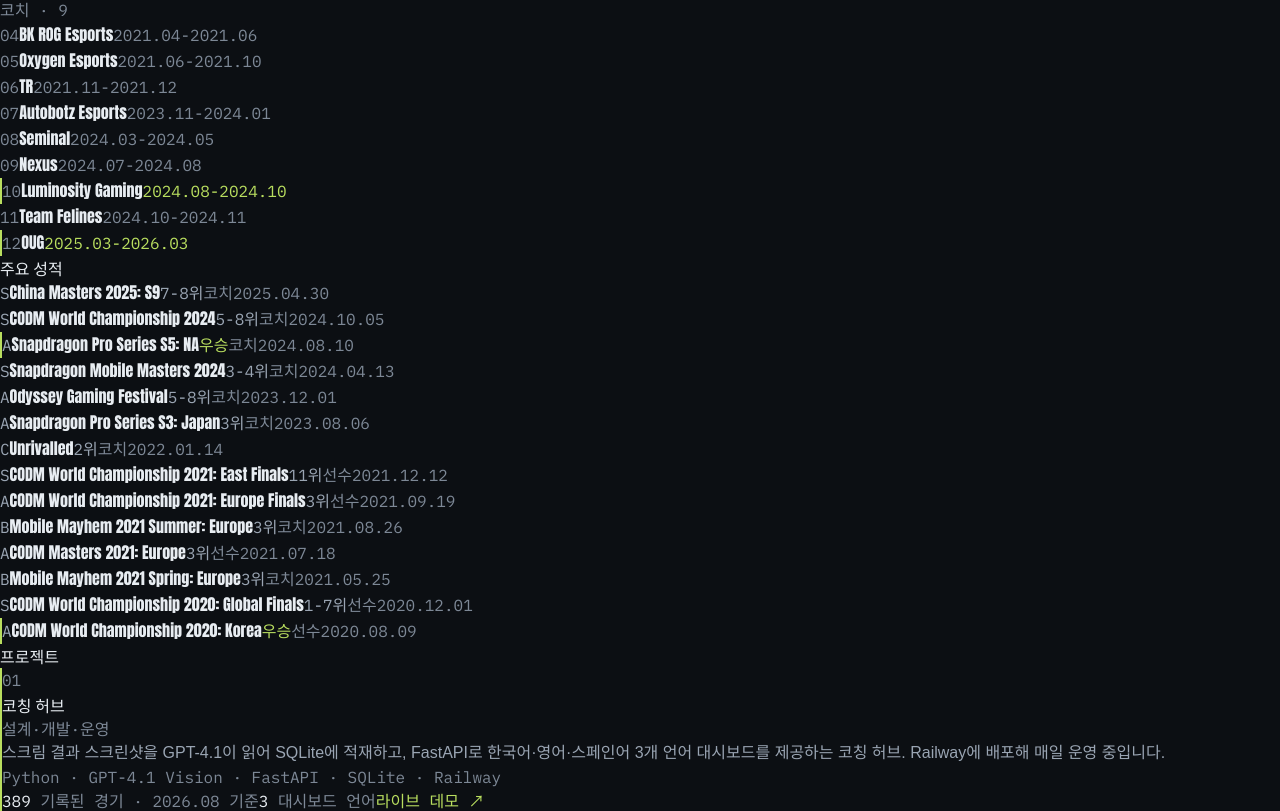
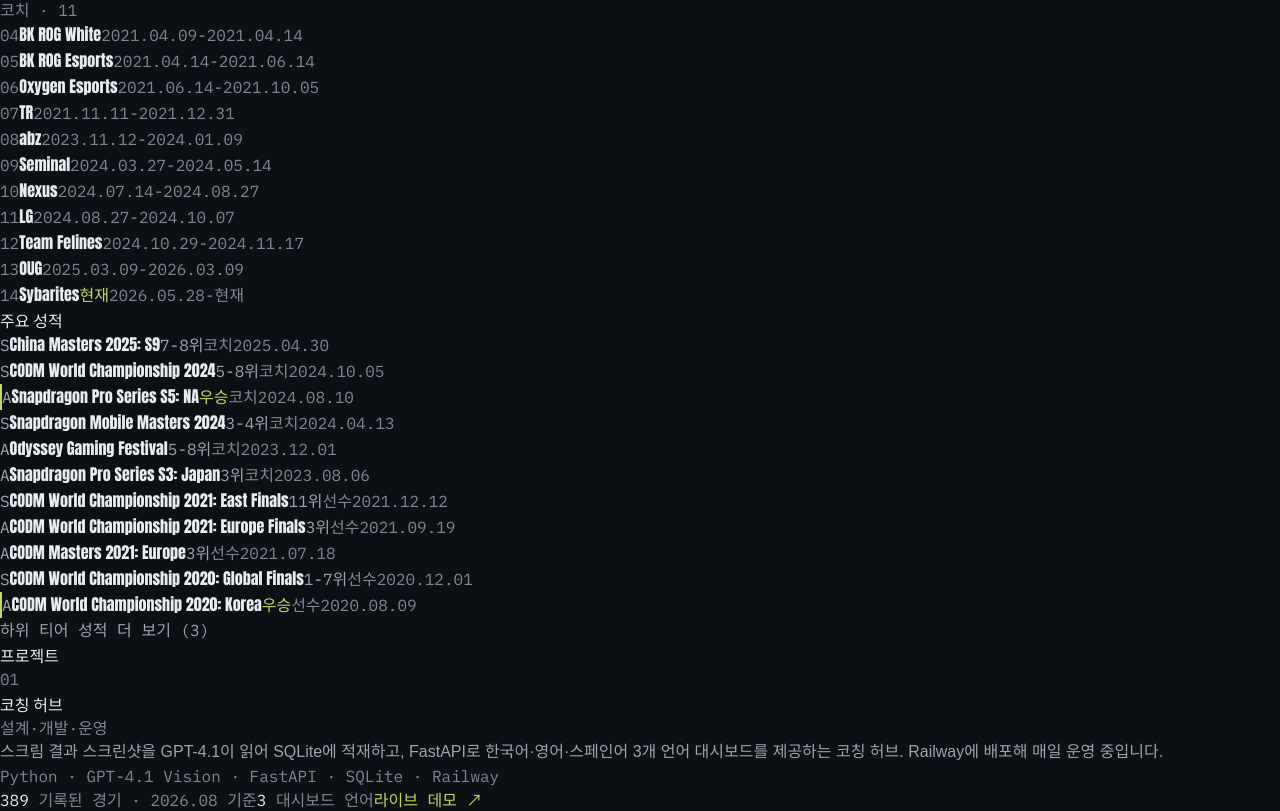
Before and after one commit to F10W3R-13/f10w3r-portfolio, a React (Vite) app in the folder portfolio/: page / in a window 1280 px wide. Shown: the part 411-1222 px from the top of the page. Built offline with nearby package versions, Linux system fonts and the light colour scheme; a web font is replaced by a local one.

Commit message:
UX+data: volt highlight = won-only (career/project accent borders removed, Sybarites gets Present tag), achievements S/A default + lower-tier disclosure toggle, full Liquipedia career dates incl. BK ROG White stint and Sybarites 2026.05-present, Liquipedia contact link

```diff
--- a/portfolio/data/content.js
+++ b/portfolio/data/content.js
@@ -29,6 +29,9 @@
     coach: { ko: '코치', en: 'Coach' },
     demo: { ko: '라이브 데모', en: 'LIVE DEMO' },
     liveDemoCta: { ko: '라이브 데모 보기', en: 'View live demo' },
+    current: { ko: '현재', en: 'Present' },
+    expand: { ko: '하위 티어 성적 더 보기', en: 'Show lower-tier results' },
+    collapse: { ko: '접기', en: 'Collapse' },
     headings: {
       career: { ko: '커리어', en: 'Career' },
       achievements: { ko: '주요 성적', en: 'Results' },
@@ -51,6 +54,7 @@
       github: 'https://github.com/F10W3R-13',
       twitter: 'https://twitter.com/F_L_WR',
       youtube: 'https://www.youtube.com/channel/UC9h1aAAsOprTATC0_y2pt3A',
+      liquipedia: 'https://liquipedia.net/callofduty/F10W3R',
     },
   },
 
@@ -75,21 +79,24 @@
 
   career: {
     span: '2020-2026',
+    // 기간·팀은 Liquipedia(Coaching/Results) 원본 날짜 그대로 (2026-08-24 사용자 확인)
     player: [
-      { period: '2020.05-2020.08', team: 'Allure' },
-      { period: '2020.08-2020.10', team: '1K Gaming' },
-      { period: '2020.10-2021.03', team: 'T1', highlight: true },
+      { period: '2020.05.27-2020.08.12', team: 'Allure' },
+      { period: '2020.08.12-2020.10.22', team: '1K Gaming' },
+      { period: '2020.10.22-2021.03.30', team: 'T1' },
     ],
     coach: [
-      { period: '2021.04-2021.06', team: 'BK ROG Esports' },
-      { period: '2021.06-2021.10', team: 'Oxygen Esports' },
-      { period: '2021.11-2021.12', team: 'TR' },
-      { period: '2023.11-2024.01', team: 'Autobotz Esports' },
-      { period: '2024.03-2024.05', team: 'Seminal' },
-      { period: '2024.07-2024.08', team: 'Nexus' },
-      { period: '2024.08-2024.10', team: 'Luminosity Gaming', highlight: true },
-      { period: '2024.10-2024.11', team: 'Team Felines' },
-      { period: '2025.03-2026.03', team: 'OUG', highlight: true },
+      { period: '2021.04.09-2021.04.14', team: 'BK ROG White' },
+      { period: '2021.04.14-2021.06.14', team: 'BK ROG Esports' },
+      { period: '2021.06.14-2021.10.05', team: 'Oxygen Esports' },
+      { period: '2021.11.11-2021.12.31', team: 'TR' },
+      { period: '2023.11.12-2024.01.09', team: 'abz' },
+      { period: '2024.03.27-2024.05.14', team: 'Seminal' },
+      { period: '2024.07.14-2024.08.27', team: 'Nexus' },
+      { period: '2024.08.27-2024.10.07', team: 'LG' },
+      { period: '2024.10.29-2024.11.17', team: 'Team Felines' },
+      { period: '2025.03.09-2026.03.09', team: 'OUG' },
+      { period: { ko: '2026.05.28-현재', en: '2026.05.28-Present' }, team: 'Sybarites', current: true },
     ],
   },
 
--- a/portfolio/src/sections/Achievements.jsx
+++ b/portfolio/src/sections/Achievements.jsx
@@ -1,18 +1,12 @@
+import { useState } from 'react'
 import content from '../../data/content.js'
 import { useT } from '../lang.jsx'
 
-/* 주요 성적 — 단일 열 스코어보드(2026-08-24 사용자 확정). 우승 행은 won 필드로 볼트 표시 */
-export default function Achievements() {
-  const t = useT()
-
+/* 주요 성적 — S/A 티어 기본 노출, B/C는 토글로 펼침(2026-08-24 사용자 요청).
+   볼트 강조는 우승 행(won) 전용 */
+function Row({ a, t }) {
   return (
-    <section className="mx-auto max-w-7xl px-6 py-24">
-      <h2 className="rise text-3xl tracking-tight" style={{ fontFamily: 'var(--font-display)' }}>{t(content.ui.headings.achievements)}</h2>
-
-      <div className="rise mt-8">
-        {content.achievements.list.map((a) => (
     <div
-            key={a.event}
       className={`grid grid-cols-[1fr_auto] items-baseline gap-4 border-t py-4 last:border-b md:grid-cols-[auto_1fr_auto_auto_auto] md:gap-6 ${a.won ? 'pl-4' : ''}`}
       style={{ borderColor: 'var(--hairline)', borderLeftWidth: a.won ? 2 : undefined, borderLeftColor: a.won ? 'var(--volt)' : undefined }}
     >
@@ -26,8 +20,47 @@
       <span className="order-4 hidden text-[11px] md:block" style={{ fontFamily: 'var(--font-mono)', color: 'var(--ice-mute)' }}>{t(a.role)}</span>
       <span className="order-5 hidden text-[11px] tabular-nums md:block" style={{ fontFamily: 'var(--font-mono)', color: 'var(--ice-mute)' }}>{a.date}</span>
     </div>
+  )
+}
+
+export default function Achievements() {
+  const t = useT()
+  const [open, setOpen] = useState(false)
+  const all = content.achievements.list
+  const primary = all.filter((a) => a.tier === 'S' || a.tier === 'A')
+  const lower = all.filter((a) => a.tier !== 'S' && a.tier !== 'A')
+
+  return (
+    <section className="mx-auto max-w-7xl px-6 py-24">
+      <h2 className="rise text-3xl tracking-tight" style={{ fontFamily: 'var(--font-display)' }}>{t(content.ui.headings.achievements)}</h2>
+
+      <div className="rise mt-8">
+        {primary.map((a) => (
+          <Row key={a.event} a={a} t={t} />
         ))}
       </div>
+
+      {lower.length > 0 ? (
+        <div className="mt-6">
+          <button
+            onClick={() => setOpen((v) => !v)}
+            aria-expanded={open}
+            className="border px-5 py-2.5 text-[12px] tracking-[0.14em] transition-colors"
+            style={{ fontFamily: 'var(--font-mono)', borderColor: 'var(--hairline)', color: 'var(--ice-dim)' }}
+            onMouseEnter={(e) => { e.currentTarget.style.color = 'var(--volt)'; e.currentTarget.style.borderColor = 'var(--volt)' }}
+            onMouseLeave={(e) => { e.currentTarget.style.color = 'var(--ice-dim)'; e.currentTarget.style.borderColor = 'var(--hairline)' }}
+          >
+            {open ? t(content.ui.collapse) : `${t(content.ui.expand)} (${lower.length})`}
+          </button>
+          {open ? (
+            <div className="mt-4">
+              {lower.map((a) => (
+                <Row key={a.event} a={a} t={t} />
+              ))}
+            </div>
+          ) : null}
+        </div>
+      ) : null}
     </section>
   )
 }
--- a/portfolio/src/sections/Career.jsx
+++ b/portfolio/src/sections/Career.jsx
@@ -1,7 +1,8 @@
 import content from '../../data/content.js'
 import { useT } from '../lang.jsx'
 
-/* 커리어 — data.career의 player/coach 그룹 순서대로. 하이라이트 팀(T1·LG·OUG)은 highlight 필드로 표시 */
+/* 커리어 — data.career의 player/coach 그룹. 강조선 없음(2026-08-24 정리: 볼트=우승 전용),
+   현재 소속은 current 필드로 태그 표시 */
 export default function Career() {
   const t = useT()
   const { career } = content
@@ -21,18 +22,19 @@
           </p>
           <div className="rise mt-3">
             {g.items.map((c, i) => (
-              <div
-                key={c.team + c.period}
-                className={`flex items-baseline justify-between gap-6 border-t py-3.5 last:border-b ${c.highlight ? 'pl-4' : ''}`}
-                style={{ borderColor: 'var(--hairline)', borderLeftWidth: c.highlight ? 2 : undefined, borderLeftColor: c.highlight ? 'var(--volt)' : undefined }}
-              >
-                <span className="flex items-baseline gap-5">
-                  <span className="w-6 text-[11px]" style={{ fontFamily: 'var(--font-mono)', color: 'var(--ice-mute)' }}>
+              <div key={c.team + i} className="flex items-baseline justify-between gap-6 border-t py-3.5 last:border-b" style={{ borderColor: 'var(--hairline)' }}>
+                <span className="flex flex-wrap items-baseline gap-x-5 gap-y-1">
+                  <span className="w-7 text-[11px]" style={{ fontFamily: 'var(--font-mono)', color: 'var(--ice-mute)' }}>
                     {String(gi === 0 ? i + 1 : career.player.length + i + 1).padStart(2, '0')}
                   </span>
                   <span className="text-xl tracking-tight md:text-2xl" style={{ fontFamily: 'var(--font-display)' }}>{c.team}</span>
+                  {c.current ? (
+                    <span className="border px-1.5 py-0.5 text-[10px] tracking-widest" style={{ fontFamily: 'var(--font-mono)', borderColor: 'var(--volt)', color: 'var(--volt)' }}>
+                      {t(content.ui.current)}
+                    </span>
+                  ) : null}
                 </span>
-                <span className="shrink-0 text-[11px] tabular-nums" style={{ fontFamily: 'var(--font-mono)', color: c.highlight ? 'var(--volt)' : 'var(--ice-mute)' }}>{c.period}</span>
+                <span className="shrink-0 text-[11px] tabular-nums" style={{ fontFamily: 'var(--font-mono)', color: 'var(--ice-mute)' }}>{t(c.period)}</span>
               </div>
             ))}
           </div>
--- a/portfolio/src/sections/Contact.jsx
+++ b/portfolio/src/sections/Contact.jsx
@@ -11,6 +11,7 @@
     { label: 'GitHub', href: profile.contact.github },
     { label: 'X', href: profile.contact.twitter },
     { label: 'YouTube', href: profile.contact.youtube },
+    { label: 'Liquipedia', href: profile.contact.liquipedia },
     ...(profile.contact.email ? [{ label: profile.contact.email, href: `mailto:${profile.contact.email}` }] : []),
   ]
 
--- a/portfolio/src/sections/Projects.jsx
+++ b/portfolio/src/sections/Projects.jsx
@@ -13,8 +13,8 @@
         {content.projects.list.map((p, i) => (
           <div
             key={p.id}
-            className={`grid grid-cols-[auto_1fr] gap-x-6 gap-y-3 border-t py-7 last:border-b md:grid-cols-[auto_1fr_auto] ${p.highlight ? 'pl-4' : ''}`}
-            style={{ borderColor: 'var(--hairline)', borderLeftWidth: p.highlight ? 2 : undefined, borderLeftColor: p.highlight ? 'var(--volt)' : undefined }}
+            className="grid grid-cols-[auto_1fr] gap-x-6 gap-y-3 border-t py-7 last:border-b md:grid-cols-[auto_1fr_auto]"
+            style={{ borderColor: 'var(--hairline)' }}
           >
             <span className="self-start pt-1.5 text-[11px]" style={{ fontFamily: 'var(--font-mono)', color: 'var(--ice-mute)' }}>{String(i + 1).padStart(2, '0')}</span>
 
```
Also changed, not shown: 1 other file (tests, documents, lock files or other folders). Lines whose indentation alone changed are shown as unchanged.
